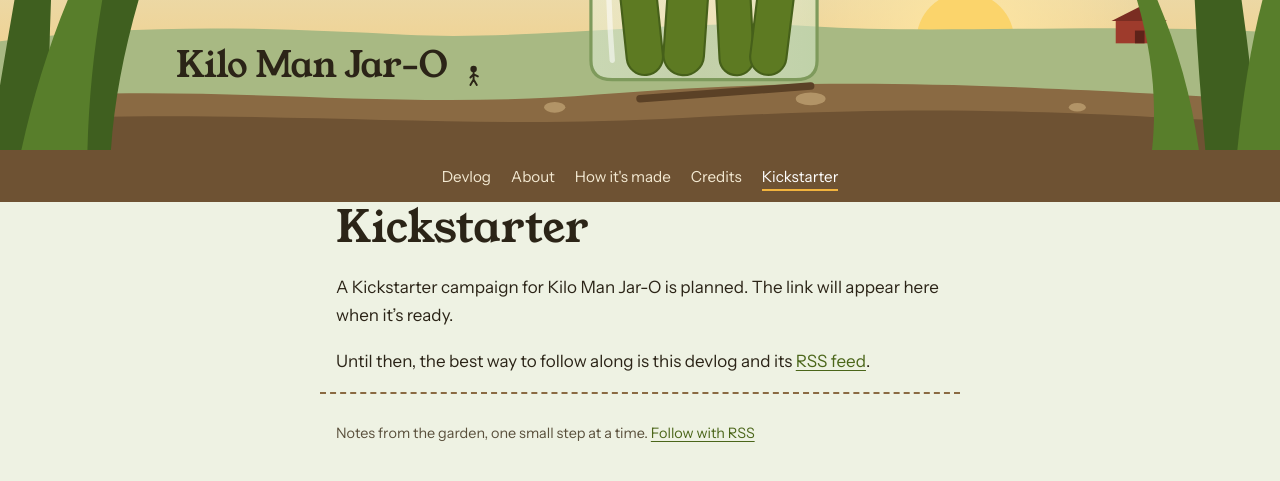
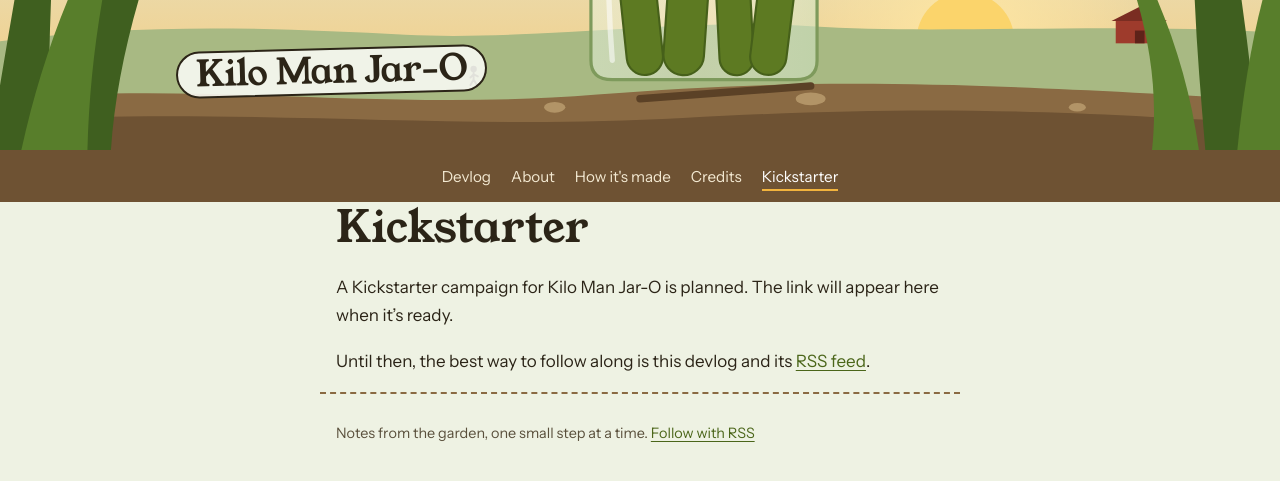
Before and after one commit to DesertCacheTV/kilo_game_devlog, a Jekyll site: the page built from kickstarter.md, in a window 1280 px wide. Shown: the top 481 px of the page. Built offline with Jekyll 4.4.1, drawn with Linux system fonts in a browser that asks for light colours.

Commit message:
Show the name as a sticker on inner pages so it stays readable over the jar
Co-Authored-By: Claude Opus 5.5 (1M context) <noreply@anthropic.com>

```diff
--- a/assets/css/kilo.css
+++ b/assets/css/kilo.css
@@ -64,7 +64,8 @@ a:hover { text-decoration-thickness: 2px; }
   text-decoration: none;
   letter-spacing: -0.02em;
 }
-.is-inner .wordmark { font-size: 2.25rem; }
+.is-inner .wordmark { font-size: 2.25rem; padding: 0.1em 0.5em 0.15em; background: rgba(251, 252, 246, 0.88);
+  border: 2px solid #2B2417; border-radius: 999px; transform: rotate(-1.5deg); } /* a sticker, so the name stays readable over the jar */
 .tagline {
   max-width: 24rem; margin: 0.75rem 0 0;
   font: 400 clamp(1rem, 2.2vw, 1.25rem)/1.4 var(--serif);
```
